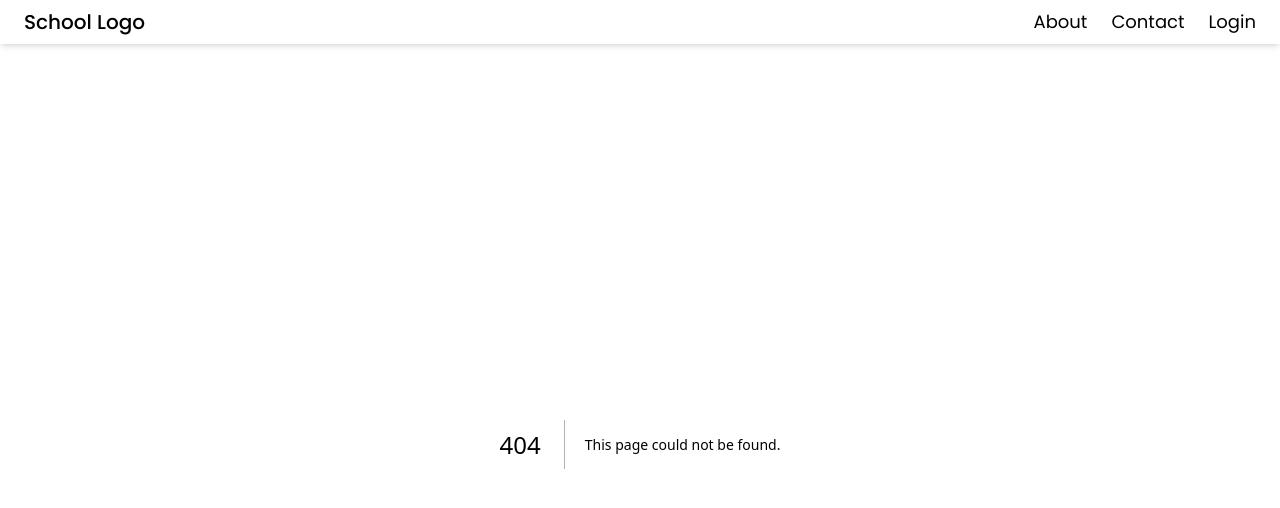
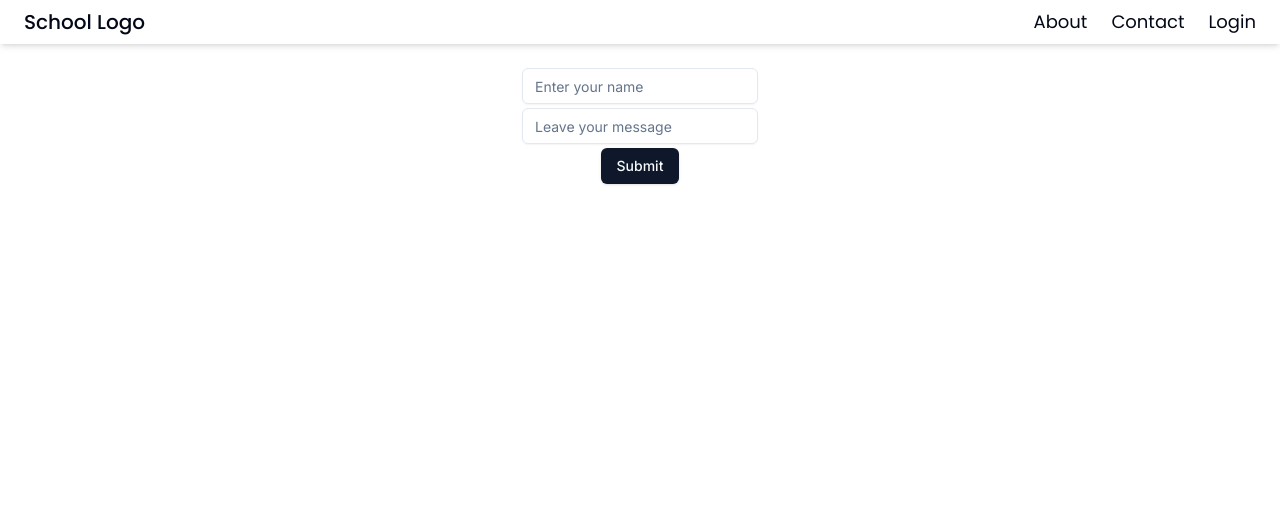
Before and after one commit to darshanrijal/school, a Next.js app: page /contact in a window 1280 px wide. Before the commit this address had no page. Shown: the top 508 px of the page. Built offline with nearby package versions, Linux system fonts and the light colour scheme.

Commit message:
Added accordion component to About page and installed @radix-ui/react-accordion dependency

```diff
--- /dev/null
+++ b/app/about/layout.jsx
@@ -0,0 +1,3 @@
+export default function aboutLayout({ children }) {
+  return <div>{children}</div>;
+}
--- a/app/about/page.jsx
+++ b/app/about/page.jsx
@@ -1,7 +1,60 @@
 import React from "react";
+import {
+  Accordion,
+  AccordionContent,
+  AccordionItem,
+  AccordionTrigger,
+} from "@/components/ui/accordion";
 
 const About = () => {
-  return <div>About page</div>;
+  return (
+    <div className="mx-1 md:mx-5 md:mt-6">
+      <Accordion type="single" collapsible>
+        <AccordionItem value="item-1">
+          <AccordionTrigger>What is this project made using?</AccordionTrigger>
+          <AccordionContent>
+            The project is made using{" "}
+            <a
+              href="http://nextjs.org"
+              target="_blank"
+              rel="noopener noreferrer"
+              className="text-slate-500 hover:underline"
+            >
+              NextJS
+            </a>
+          </AccordionContent>
+        </AccordionItem>
+        <AccordionItem value="item-2">
+          <AccordionTrigger>What is this project about?</AccordionTrigger>
+          <AccordionContent>
+            This project is about school management system, student records,
+            marks are recorded and stored
+          </AccordionContent>
+        </AccordionItem>
+        <AccordionItem value="item-3">
+          <AccordionTrigger>
+            When will the project be completed?
+          </AccordionTrigger>
+          <AccordionContent>
+            jindagi bada chhoto cha, bhaihalcha ni.
+          </AccordionContent>
+        </AccordionItem>
+        <AccordionItem value="item-4">
+          <AccordionTrigger>Source code?</AccordionTrigger>
+          <AccordionContent>
+            <a
+              href="https://github.com/darshanrijal/school"
+              target="_blank"
+              rel="noopener noreferrer"
+              className="hover:text-slate-400 underline"
+            >
+              yeta....
+            </a>
+          </AccordionContent>
+        </AccordionItem>
+      </Accordion>
+    </div>
+  );
 };
 
 export default About;
--- /dev/null
+++ b/app/api/messages/route.js
@@ -0,0 +1,23 @@
+import { connectDB } from "@/lib/db";
+import Message from "@/models/messageModel";
+import { NextResponse } from "next/server";
+
+export async function GET() {
+  try {
+    await connectDB();
+    const messages = await Message.find();
+    return NextResponse.json({ messages });
+  } catch (error) {
+    return NextResponse.json("Cannot find messages");
+  }
+}
+export async function POST(request) {
+  try {
+    await connectDB();
+    const { name, message } = await request.json();
+    Message.create({ name, message });
+    return NextResponse.json({ message: "Message created" });
+  } catch (error) {
+    return NextResponse.json({ error: `${error}` });
+  }
+}
--- /dev/null
+++ b/app/contact/page.jsx
@@ -0,0 +1,69 @@
+"use client";
+import React, { useState } from "react";
+import { Input } from "@/components/ui/input";
+import { Button } from "@/components/ui/button";
+import { useToast } from "@/components/ui/use-toast";
+import { ToastAction } from "@/components/ui/toast";
+const Contact = () => {
+  const { toast } = useToast();
+  const [name, setName] = useState("");
+  const [message, setMessage] = useState("");
+  async function handleMessageSubmit(e) {
+    e.preventDefault();
+    try {
+      await fetch("http://localhost:3000/api/messages", {
+        method: "POST",
+        headers: {
+          "Content-type": "application/json",
+        },
+        body: JSON.stringify({ name, message }),
+      });
+      setName("");
+      setMessage("");
+      toast({
+        title: "Mesage has been sent",
+        description: "You may be contacted by the administration",
+      });
+    } catch (error) {
+      toast({
+        variant: "destructive",
+        title: "Uh oh! Something went wrong.",
+        description: "Database occured a problem check console for details",
+        action: <ToastAction altText="Try again">Try again</ToastAction>,
+      });
+      console.log(error);
+    }
+  }
+  return (
+    <div className="flex justify-center mt-6">
+      <form
+        className="grid place-items-center gap-1"
+        onSubmit={handleMessageSubmit}
+      >
+        <Input
+          type="text"
+          name="name"
+          id="name"
+          className=""
+          placeholder="Enter your name"
+          value={name}
+          onChange={(e) => setName(e.target.value)}
+          required
+        />
+        <Input
+          type="textarea"
+          name="message"
+          id="message"
+          className=""
+          placeholder="Leave your message"
+          required
+          value={message}
+          onChange={(e) => setMessage(e.target.value)}
+        />
+        <Button type="submit">Submit</Button>
+      </form>
+    </div>
+  );
+};
+
+export default Contact;
--- /dev/null
+++ b/components/ui/accordion.jsx
@@ -0,0 +1,43 @@
+"use client"
+
+import * as React from "react"
+import * as AccordionPrimitive from "@radix-ui/react-accordion"
+import { ChevronDownIcon } from "@radix-ui/react-icons"
+
+import { cn } from "@/lib/utils"
+
+const Accordion = AccordionPrimitive.Root
+
+const AccordionItem = React.forwardRef(({ className, ...props }, ref) => (
+  <AccordionPrimitive.Item ref={ref} className={cn("border-b", className)} {...props} />
+))
+AccordionItem.displayName = "AccordionItem"
+
+const AccordionTrigger = React.forwardRef(({ className, children, ...props }, ref) => (
+  <AccordionPrimitive.Header className="flex">
+    <AccordionPrimitive.Trigger
+      ref={ref}
+      className={cn(
+        "flex flex-1 items-center justify-between py-4 text-sm font-medium transition-all hover:underline [&[data-state=open]>svg]:rotate-180",
+        className
+      )}
+      {...props}>
+      {children}
+      <ChevronDownIcon
+        className="h-4 w-4 shrink-0 text-muted-foreground transition-transform duration-200" />
+    </AccordionPrimitive.Trigger>
+  </AccordionPrimitive.Header>
+))
+AccordionTrigger.displayName = AccordionPrimitive.Trigger.displayName
+
+const AccordionContent = React.forwardRef(({ className, children, ...props }, ref) => (
+  <AccordionPrimitive.Content
+    ref={ref}
+    className="overflow-hidden text-sm data-[state=closed]:animate-accordion-up data-[state=open]:animate-accordion-down"
+    {...props}>
+    <div className={cn("pb-4 pt-0", className)}>{children}</div>
+  </AccordionPrimitive.Content>
+))
+AccordionContent.displayName = AccordionPrimitive.Content.displayName
+
+export { Accordion, AccordionItem, AccordionTrigger, AccordionContent }
--- /dev/null
+++ b/models/messageModel.js
@@ -0,0 +1,9 @@
+import mongoose, { Schema } from "mongoose";
+
+const messageSchema = new Schema({
+  name: { type: String },
+  message: { type: String },
+});
+const Message =
+  mongoose.models.Message || mongoose.model("Message", messageSchema);
+export default Message;
--- a/package.json
+++ b/package.json
@@ -9,6 +9,7 @@
     "lint": "next lint"
   },
   "dependencies": {
+    "@radix-ui/react-accordion": "^1.1.2",
     "@radix-ui/react-dropdown-menu": "^2.0.6",
     "@radix-ui/react-icons": "^1.3.0",
     "@radix-ui/react-slot": "^1.0.2",
```
Also changed, not shown: 1 other file (tests, documents, lock files or other folders).
